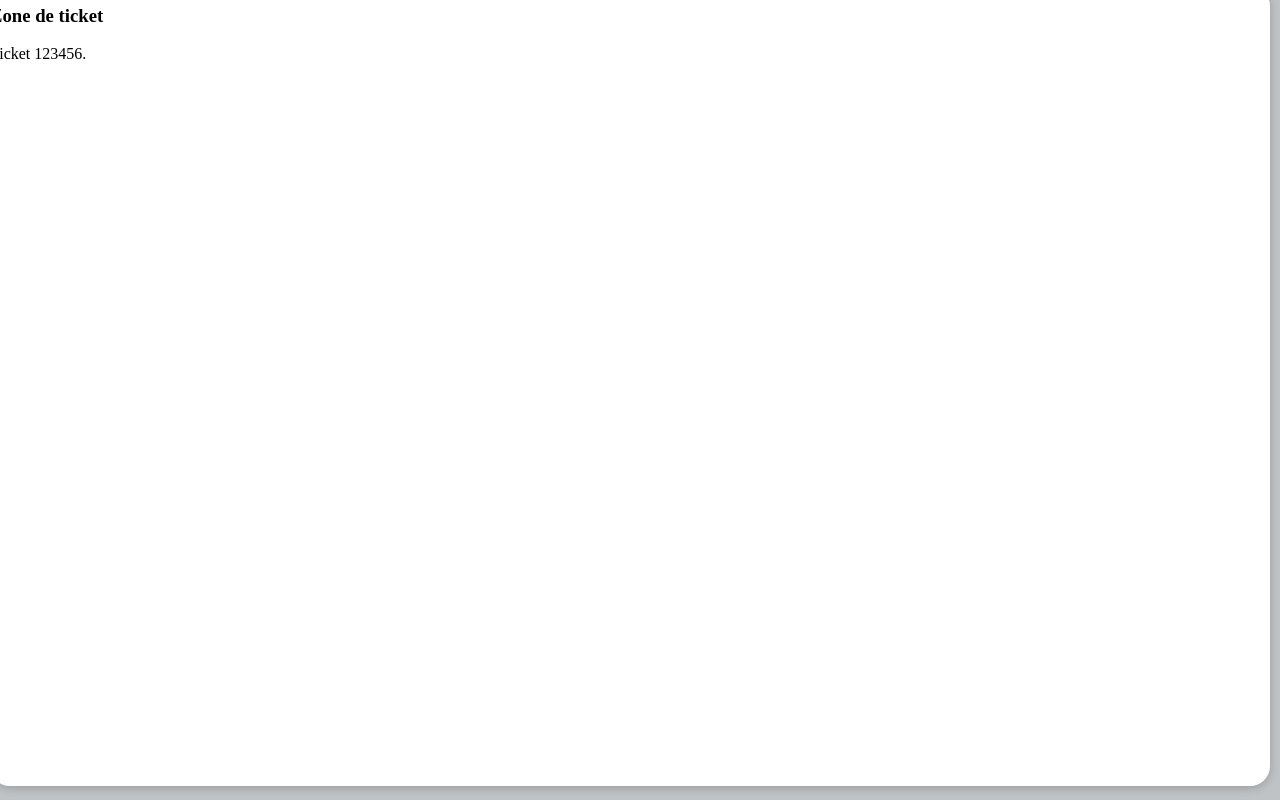
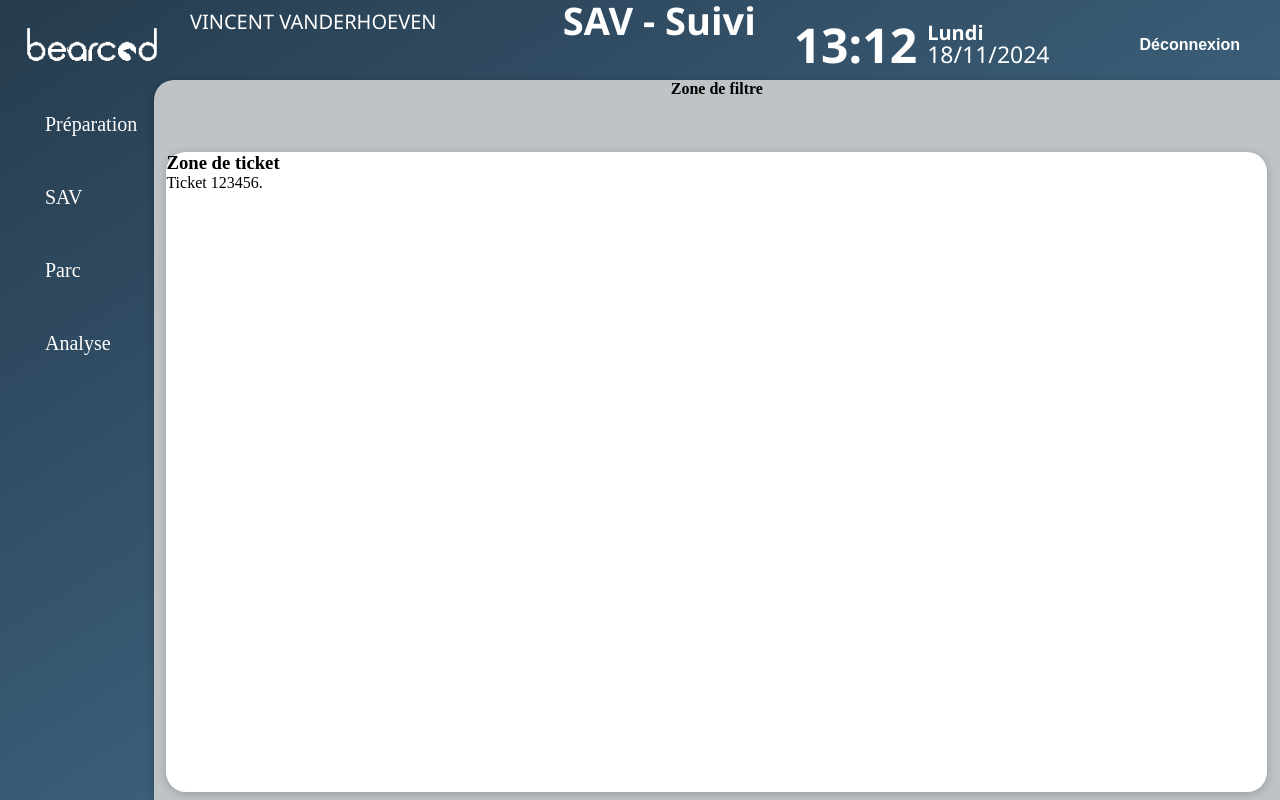
Before and after one commit to Loddfafnir12/MaquetteExtranet, a React (Vite) app: page / in a window 1280 px wide. Built offline with nearby package versions, Linux system fonts and the light colour scheme; the HTML template or start-up script is replaced by a standard one.

Commit message:
FIN DU JOUR

```diff
--- a/src/components/Banner/Banner.css
+++ b/src/components/Banner/Banner.css
@@ -5,6 +5,8 @@
     justify-content: space-between;
     padding: 10px 20px;
     font-family: 'Segoe UI', sans-serif;
+    max-height: 12vh;
+    height: 5vh;
     background-color: transparent;
     color: white;
     position: relative;
@@ -13,7 +15,7 @@
 /* Logo */
 .logo {
     height: auto;
-    width: 20%;
+    width: 11.5%;
     max-width: 300px;
     margin-right: 15px;
     flex-shrink: 0; /* Empêcher le logo de se réduire */
@@ -126,18 +128,19 @@
     }
 
     .time {
-        font-size: 36px; /* Réduire la taille de l'heure */
+        font-size: 30px; /* Réduire la taille de l'heure */
         margin: 0;
     }
 
     .weekday {
         font-weight: bold;
         margin: 0;
+        font-size: 18px;
         text-transform: capitalize;
     }
 
     .date {
-        font-size: 14px; /* Réduire la taille de la date */
+        font-size: 10px; /* Réduire la taille de la date */
         margin: 0;
         line-height: 1;
     }
--- a/src/components/Menu/Menu.css
+++ b/src/components/Menu/Menu.css
@@ -1,9 +1,9 @@
 /* Sidebar */
 .sidebar {
-    width: 250px;
+    width: 9.5vw;
     background-color: transparent;
     color: white;
-    padding: 10px;
+    padding-top: 6vh;
     min-height: 100vh; /* Assure que le sidebar prend toute la hauteur de l'écran */
     position: fixed; /* Fixe le sidebar pour qu'il soit toujours visible */
     z-index: 100;
@@ -12,7 +12,7 @@
 .menu {
     list-style: none;
     padding: 0px;
-    border-radius: 4px;
+    border-radius: 8px;
     z-index: 100;
 
 }
@@ -33,7 +33,10 @@
 
 .menu-item:hover
 {
+       width: 100%;
+
        background-color: white;
+       border-radius: 8px;
        color: #2e3b4e;
        z-index: 100;
 
@@ -47,7 +50,7 @@
     background: linear-gradient(to bottom right, #263c4e, #4d799a);
     padding: 10px;
     display: none;
-    border-radius: 4px;
+    border-radius: 8px;
     min-width: 150px; /* Donne une largeur minimum au sous-menu */
     z-index: 100;
 }
@@ -68,5 +71,6 @@
 .submenu-item:hover {
     background-color: white;
     color: #2e3b4e;
+    border-radius: 8px;
     z-index: 100;
 }
--- a/src/components/Tableau/Tableau.jsx
+++ b/src/components/Tableau/Tableau.jsx
@@ -47,35 +47,30 @@ const styles = {
     borderTopLeftRadius: "20px",
     boxShadow: "0 2px 10px rgba(0, 0, 0, 0.2)", // Ombre pour le style
     zIndex: 1000, // Assure que le tableau reste au-dessus d'autres éléments
-    width: "2240px", // Largeur fixe
-    height: "1185px", // Hauteur fixe
-    maxWidth: "100vw", // Largeur maximale en fonction de la taille de la fenêtre
-    maxHeight: "100vh", // Hauteur maximale en fonction de la taille de la fenêtre
+    width: "88vw", // La largeur sera 50% de la largeur de l'écran
+    height: "90vh", // La hauteur sera 40% de la hauteur de l'écran
     zIndex: 10,
-    // Assurez-vous que les éléments à l'intérieur sont également flexibles.
   },
   table: {
-    width: "100%", // Tableau prend toute la largeur du conteneur
-    height: "100%", // Tableau prend toute la hauteur du conteneur
+    width: "100%", // Le tableau prend toute la largeur du conteneur
+    height: "100%", // Le tableau prend toute la hauteur du conteneur
     borderCollapse: "collapse",
   },
   container2: {
     position: "fixed",
-    bottom: 14, // Positionné en bas
-    right: 10, // Positionné à droite
+    bottom: "1vh", // Positionné en bas avec un petit espace
+    right: "1vw", // Positionné à droite avec un petit espace
     backgroundColor: "white", // Couleur de fond pour plus de clarté
     borderRadius: "20px",
     boxShadow: "0 2px 10px rgba(0, 0, 0, 0.2)", // Ombre pour le style
     zIndex: 1000, // Assure que le tableau reste au-dessus d'autres éléments
-    width: "2200px", // Largeur fixe
-    height: "1000px", // Hauteur fixe
-    maxWidth: "100vw", // Largeur maximale en fonction de la taille de la fenêtre
-    maxHeight: "100vh", // Hauteur maximale en fonction de la taille de la fenêtre
+    width: "86vw", // La largeur sera 40% de la largeur de l'écran
+    height: "80vh", // La hauteur sera 30% de la hauteur de l'écran
     zIndex: 12,
   },
   table2: {
-    width: "100%", // Tableau prend toute la largeur du conteneur
-    height: "100%", // Tableau prend toute la hauteur du conteneur
+    width: "100%", // Le tableau prend toute la largeur du conteneur
+    height: "100%", // Le tableau prend toute la hauteur du conteneur
     borderCollapse: "collapse",
   },
 };
--- a/src/style.css
+++ b/src/style.css
@@ -1,3 +1,9 @@
+*{
+  margin:0;
+  padding:0;
+  box-sizing: border-box;
+}
+
 *{
   body {
     background: linear-gradient(to bottom right, #263c4e, #4d799a);
@@ -5,6 +11,7 @@
     margin: 0;
     padding: 0;
     font-family: meg;
+    box-sizing: border-box;
 
   }
 }
```
